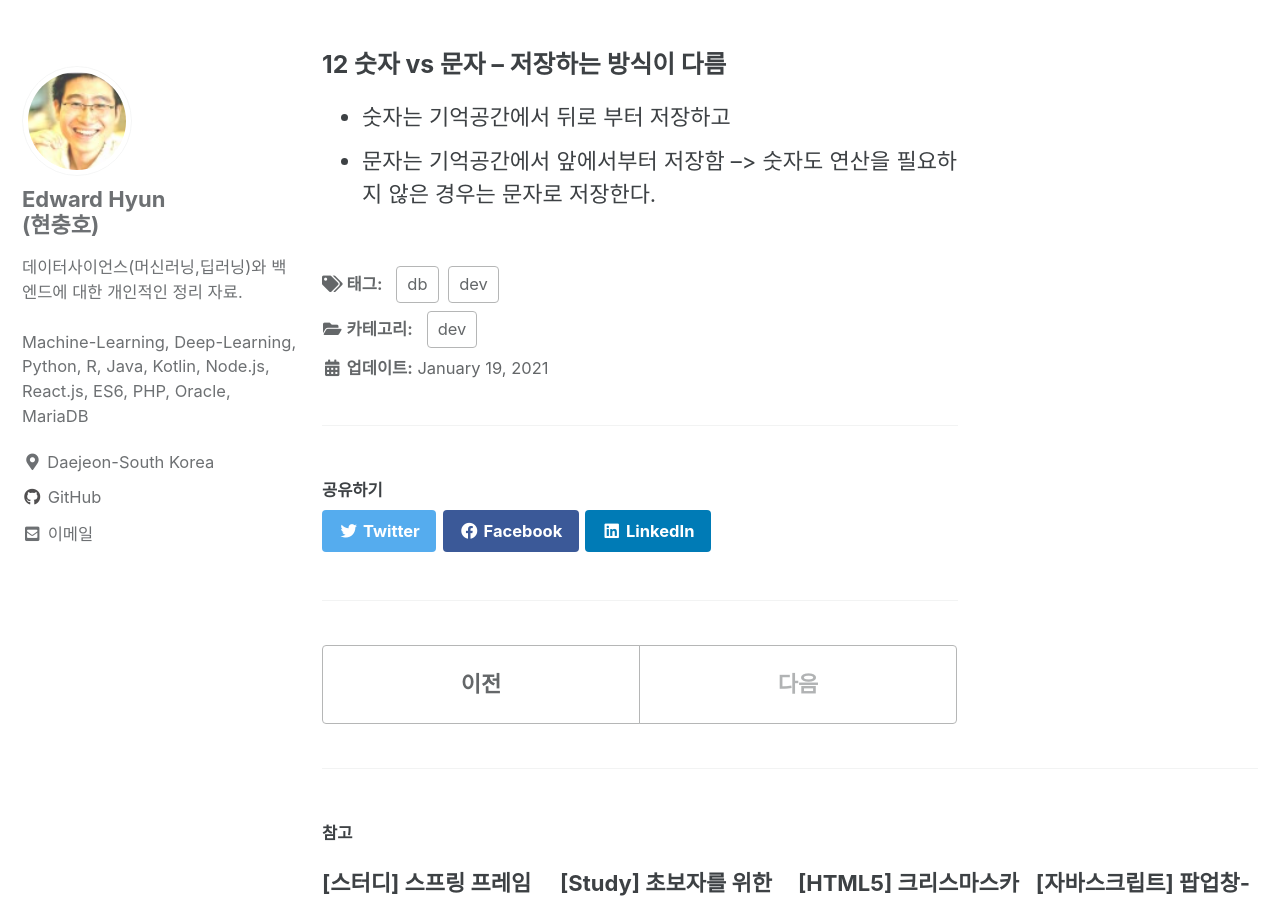
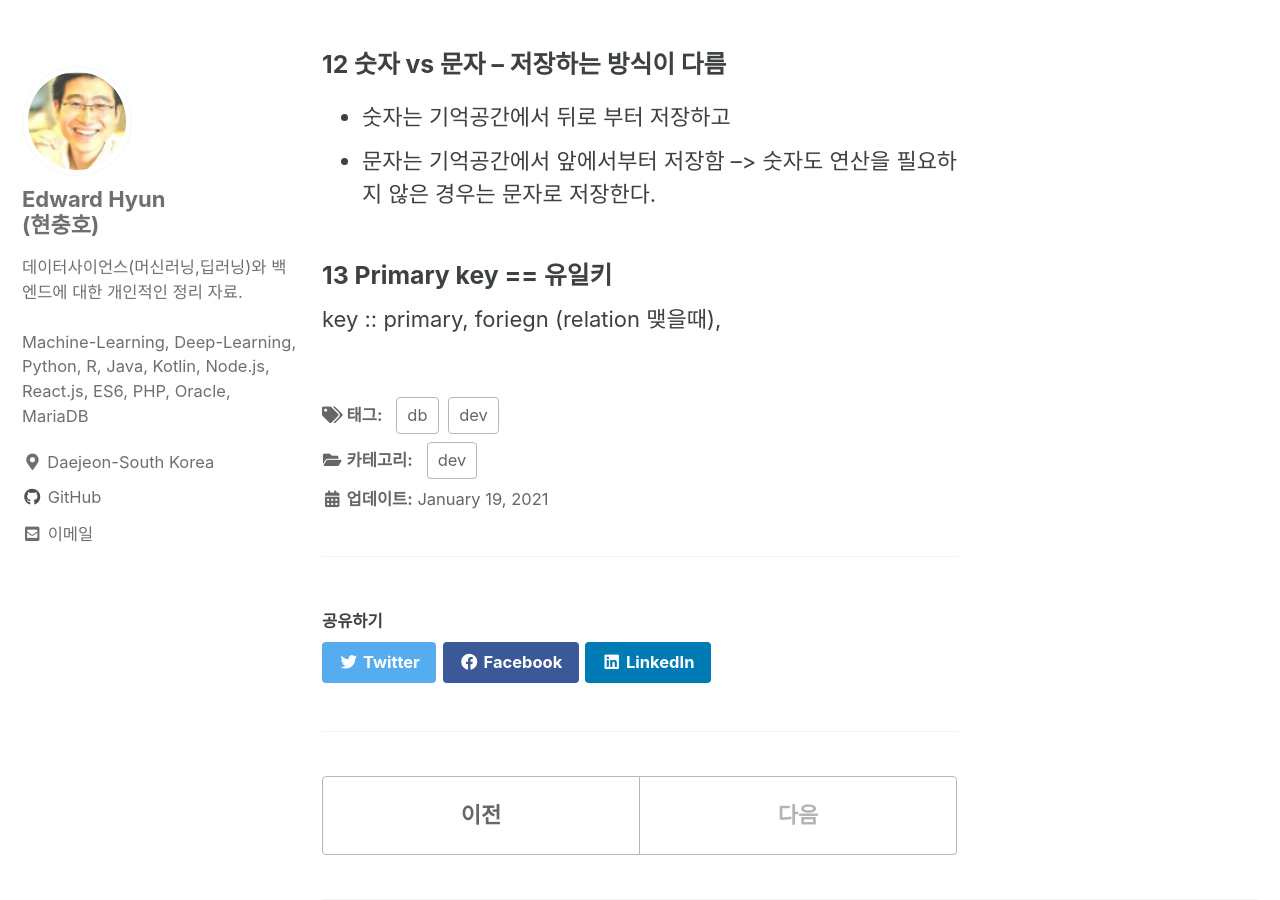
Before and after one commit to iamhch24/iamhch24.github.io, a Jekyll site: the page built from _posts/2021-01-19-[DB] MySql.md, in a window 1280 px wide and 900 px high, scrolled down 2472 px. Built offline with Jekyll 4.4.1, drawn with Linux system fonts in a browser that asks for light colours; cached includes are drawn as plain includes; some of the changed text lies outside the part shown.

Commit message:
_posts/2021-01-19-[DB] MySql.md updated from https://stackedit.io/

```diff
--- a/_posts/2021-01-19-[DB] MySql.md
+++ b/_posts/2021-01-19-[DB] MySql.md
@@ -65,11 +65,13 @@ use aiappdb; // aiappdb 선택
 * 문자는 기억공간에서 앞에서부터 저장함
 --> 숫자도 연산을 필요하지 않은 경우는 문자로 저장한다.
 
+### 13 Primary key == 유일키
+key :: primary, foriegn (relation 맺을때),
 
 
 
 <!--stackedit_data:
-eyJoaXN0b3J5IjpbLTMyNjU4NjgyNSwtNDQyNTI0OTQ4LC02MT
+eyJoaXN0b3J5IjpbLTg1NTYzNjc2MSwtNDQyNTI0OTQ4LC02MT
 c3OTU3NjUsLTQwMTgzNTk4MCw0MDgyMDQ1OTgsMjAwNjQxMjkz
 LDgzOTI0OTU5LDExNzYxNzQ4ODRdfQ==
 -->
```
